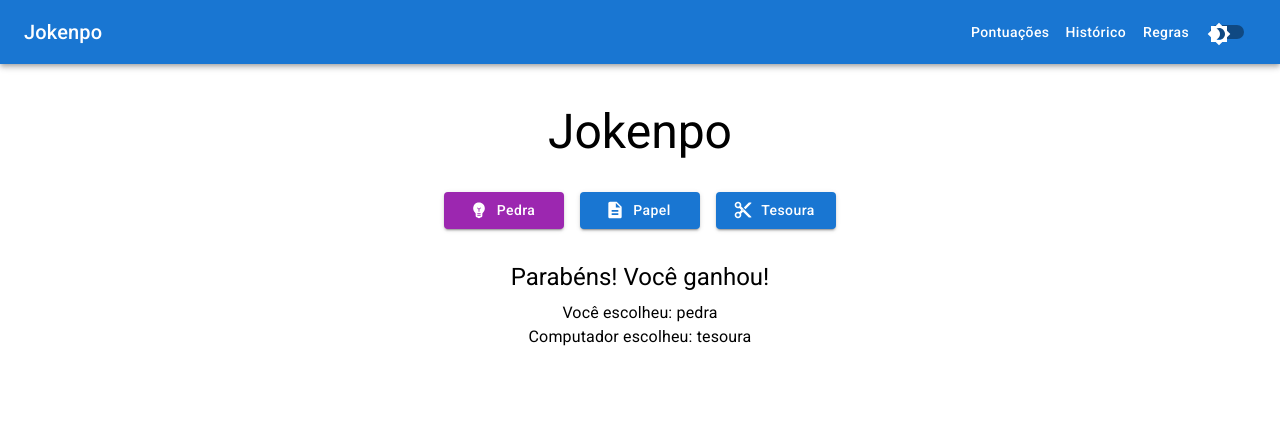
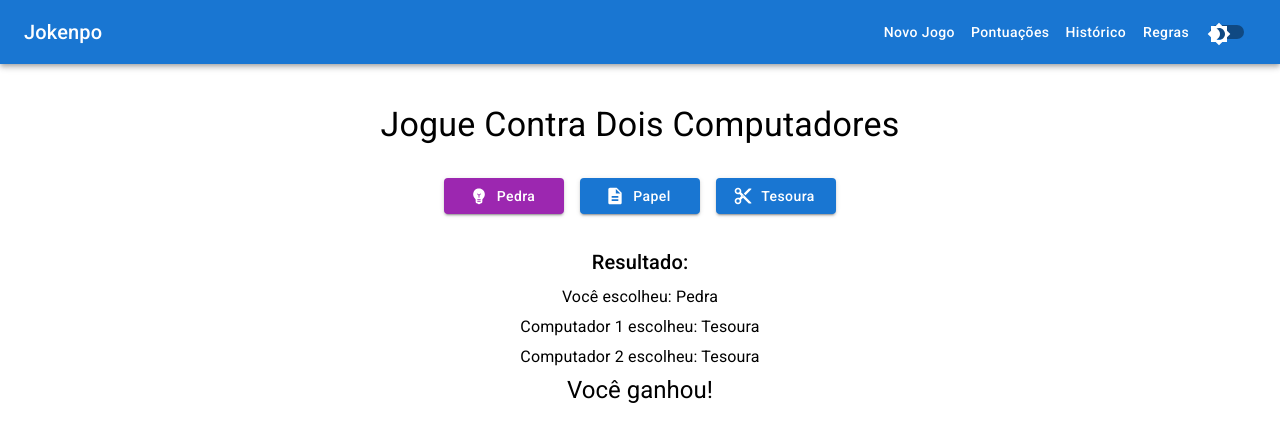
Before and after one commit to tnsilva/jokenpo, a React (Vite) app: page / in a window 1280 px wide. Both pictures are taken after a click on the button "Pedra". Shown: the top 442 px of the page. Built offline with nearby package versions, Linux system fonts and the light colour scheme.

Commit message:
refact: history page update

```diff
--- a/index.html
+++ b/index.html
@@ -12,7 +12,7 @@
   <link rel="stylesheet" href="https://fonts.googleapis.com/icon?family=Material+Icons" />
 </head>
 
-<body style="margin: 0; padding: 0">
+<body style="margin: 0; padding: 0; box-sizing: border-box;">
   <div id="root"></div>
   <script type="module" src="/src/main.tsx"></script>
 </body>
--- a/src/components/layouts/Header/index.tsx
+++ b/src/components/layouts/Header/index.tsx
@@ -31,6 +31,9 @@ export const Header = () => {
             </Link>
           </Typography>
           <Box sx={{ display: "flex", alignItems: "center" }}>
+            <Button color="inherit" component={Link} to="/">
+              Novo Jogo
+            </Button>
             <Button color="inherit" component={Link} to="/scores">
               Pontuações
             </Button>
--- a/src/components/layouts/Layout.tsx
+++ b/src/components/layouts/Layout.tsx
@@ -12,13 +12,14 @@ export const Layout = ({ children }: LayoutProps) => {
   console.log("Mode: ", darkMode);
   return (
     <Stack
-      m={0}
-      p={0}
-      sx={{ background: darkMode ? "black" : "white", height: "100vh" }}
+      // m={0}
+      // p={0}
+      sx={{ background: darkMode ? "black" : "white"}}
+      height="auto"
     >
       <Header />
       <MainPage>{children}</MainPage>
-      <Footer />
+      {/* <Footer /> */}
     </Stack>
   );
 };
--- a/src/components/layouts/Main/index.tsx
+++ b/src/components/layouts/Main/index.tsx
@@ -5,5 +5,5 @@ type MainProps = {
 };
 
 export const MainPage = ({ children }: MainProps) => {
-  return <Box>{children}</Box>;
+  return <Box minHeight="100vh">{children}</Box>;
 };
--- a/src/contexts/PlayContext.tsx
+++ b/src/contexts/PlayContext.tsx
@@ -5,7 +5,8 @@ import ScissorsIcon from "@mui/icons-material/ContentCut";
 
 interface IHistory {
   userChoice: string;
-  computerChoice: string;
+  computerChoice1: string;
+  computerChoice2: string;
   result: string;
 }
 
@@ -19,13 +20,15 @@ interface IChoice {
 interface PlayContextData {
   choices: IChoice[];
   userChoice: string;
-  computerChoice: string;
+  computerChoice1: string;
+  computerChoice2: string;
   result: string;
   showResult: boolean;
   userScore: number;
-  computerScore: number;
+  computer1Score: number;
+  computer2Score: number;
   history: IHistory[];
-  handleChoice: (choice: string) => void;
+  handleUserChoice: (choice: string) => void;
 }
 
 export const PlayContext = createContext<PlayContextData>(
@@ -33,21 +36,39 @@ export const PlayContext = createContext<PlayContextData>(
 );
 
 const choices = [
-  { name: "Pedra", icon: <RockIcon />, value: "pedra", alt: "Pedra" },
-  { name: "Papel", icon: <PaperIcon />, value: "papel", alt: "Papel" },
-  { name: "Tesoura", icon: <ScissorsIcon />, value: "tesoura", alt: "Tesoura" },
+  { name: "Pedra", icon: <RockIcon />, value: "Pedra", alt: "Pedra" },
+  { name: "Papel", icon: <PaperIcon />, value: "Papel", alt: "Papel" },
+  { name: "Tesoura", icon: <ScissorsIcon />, value: "Tesoura", alt: "Tesoura" },
 ];
 
-const getResult = (userChoice: string, computerChoice: string) => {
-  if (userChoice === computerChoice) return "Empate";
-  if (
-    (userChoice === "pedra" && computerChoice === "tesoura") ||
-    (userChoice === "papel" && computerChoice === "pedra") ||
-    (userChoice === "tesoura" && computerChoice === "papel")
-  ) {
-    return "Você ganhou!";
+const getRandomChoice = () =>
+  choices[Math.floor(Math.random() * choices.length)];
+
+const determineWinner = (
+  userChoice: string,
+  computerChoice1: string,
+  computerChoice2: string
+) => {
+  const winConditions: any = {
+    Pedra: "Tesoura",
+    Papel: "Pedra",
+    Tesoura: "Papel",
+  };
+
+  const userWinsComputer1 = winConditions[userChoice] === computerChoice1;
+  const userWinsComputer2 = winConditions[userChoice] === computerChoice2;
+  const computer1WinsUser = winConditions[computerChoice1] === userChoice;
+  const computer2WinsUser = winConditions[computerChoice2] === userChoice;
+
+  if (userWinsComputer1 && userWinsComputer2) {
+    return "win";
   }
-  return "Você perdeu!";
+
+  if (computer1WinsUser && computer2WinsUser) {
+    return "lose";
+  }
+
+  return "draw";
 };
 
 const sounds = {
@@ -76,11 +97,13 @@ interface PlayProviderProps {
 
 export const PlayProvider = ({ children }: PlayProviderProps) => {
   const [userChoice, setUserChoice] = useState("");
-  const [computerChoice, setComputerChoice] = useState("");
+  const [computerChoice1, setComputerChoice1] = useState("");
+  const [computerChoice2, setComputerChoice2] = useState("");
   const [result, setResult] = useState("");
   const [showResult, setShowResult] = useState(false);
   const [userScore, setUserScore] = useState(0);
-  const [computerScore, setComputerScore] = useState(0);
+  const [computer1Score, setComputer1Score] = useState(0);
+  const [computer2Score, setComputer2Score] = useState(0);
   const [history, setHistory] = useState<IHistory[]>([]);
 
   useEffect(() => {
@@ -90,15 +113,15 @@ export const PlayProvider = ({ children }: PlayProviderProps) => {
       switch (event.key) {
         case "P":
         case "p":
-          handleChoice("pedra");
+          handleUserChoice("Pedra");
           break;
         case "A":
         case "a":
-          handleChoice("papel");
+          handleUserChoice("Papel");
           break;
         case "T":
         case "t":
-          handleChoice("tesoura");
+          handleUserChoice("Tesoura");
           break;
         default:
           break;
@@ -112,31 +135,54 @@ export const PlayProvider = ({ children }: PlayProviderProps) => {
     };
   }, []);
 
-  const handleChoice = (choice: string) => {
+  useEffect(() => {
+    if (result) {
+      if (result === "win") {
+        setUserScore((prev) => prev + 1);
+        playSound(sounds.win);
+      } else if (result === "lose") {
+        setComputer1Score((prev) => prev + 1);
+        setComputer2Score((prev) => prev + 1);
+        playSound(sounds.lose);
+      }
+
+      setHistory([
+        ...history,
+        {
+          userChoice,
+          computerChoice1,
+          computerChoice2,
+          result,
+        },
+      ]);
+    }
+  }, [result]);
+
+  const handleUserChoice = (choice: string) => {
     playSound(sounds.click);
-    const randomChoice =
-      choices[Math.floor(Math.random() * choices.length)].value;
+    const computer1 = getRandomChoice().value;
+    const computer2 = getRandomChoice().value;
+    const gameResult = determineWinner(choice, computer1, computer2);
+
     setUserChoice(choice);
-    setComputerChoice(randomChoice);
-    const result = getResult(choice, randomChoice);
-    setResult(result);
-    setShowResult(false); // Oculta o resultado anterior
+    setComputerChoice1(computer1);
+    setComputerChoice2(computer2);
+    setResult(gameResult);
+    setShowResult(false);
+
     setTimeout(() => {
-      setShowResult(true); // Mostra o novo resultado após um pequeno atraso
+      setShowResult(true);
     }, 100);
 
-    setHistory([
-      ...history,
-      { userChoice: choice, computerChoice: randomChoice, result },
-    ]);
-
-    if (result === "Você ganhou!") {
-      setUserScore(userScore + 1);
-      playSound(sounds.win);
-    } else if (result === "Você perdeu!") {
-      setComputerScore(computerScore + 1);
-      playSound(sounds.lose);
-    }
+    // setHistory([
+    //   ...history,
+    //   {
+    //     userChoice: choice,
+    //     computerChoice1: computer1,
+    //     computerChoice2: computer2,
+    //     result,
+    //   },
+    // ]);
   };
 
   return (
@@ -144,13 +190,15 @@ export const PlayProvider = ({ children }: PlayProviderProps) => {
       value={{
         choices,
         userChoice,
-        computerChoice,
+        computerChoice1,
+        computerChoice2,
         result,
         showResult,
         userScore,
-        computerScore,
+        computer1Score,
+        computer2Score,
         history,
-        handleChoice,
+        handleUserChoice,
       }}
     >
       {children}
--- a/src/pages/History.tsx
+++ b/src/pages/History.tsx
@@ -1,26 +1,98 @@
-import { Typography, Box } from "@mui/material";
+import {
+  Container,
+  Typography,
+  Table,
+  TableBody,
+  TableCell,
+  TableContainer,
+  TableHead,
+  TableRow,
+  Paper,
+  Box,
+  IconButton,
+  Tooltip,
+} from "@mui/material";
+import { styled } from "@mui/system";
+import {
+  CheckCircleOutline,
+  HighlightOff,
+  RemoveCircleOutline,
+} from "@mui/icons-material";
 import { usePlayContext } from "../hooks";
+
+const StyledTableCell = styled(TableCell)(({ theme }) => ({
+  fontWeight: "bold",
+  backgroundColor:
+    theme.palette.mode === "light" ? theme.palette.grey[200] : "inherit",
+}));
 
 const History = () => {
   const { history } = usePlayContext();
 
   return (
-    <Box sx={{ textAlign: "center", mt: 5 }}>
-      <Typography variant="h4" gutterBottom>
-        Histórico de Partidas
-      </Typography>
-      {history.length < 1 && (
+    <Container maxWidth="md" sx={{ pb: 2, height: "100%" }}>
+      <Box sx={{ mt: 4, mb: 2 }}>
+        <Typography variant="h4" gutterBottom>
+          Histórico de Rodadas
+        </Typography>
+        <Typography variant="subtitle1" gutterBottom>
+          Aqui você pode ver o histórico das suas partidas jogadas.
+        </Typography>
+      </Box>
+
+      {history.length < 1 ? (
         <Typography mt={2}>
-          Você precisa jogar primeiro. Clique em "Jokenpo"!
+          ** Você precisa jogar primeiro. Clique em "Jokenpo"!
         </Typography>
+      ) : (
+        <TableContainer component={Paper}>
+          <Table>
+            <TableHead>
+              <TableRow>
+                <StyledTableCell>Rodada</StyledTableCell>
+                <StyledTableCell>Usuário</StyledTableCell>
+                <StyledTableCell>Computador 1</StyledTableCell>
+                <StyledTableCell>Computador 2</StyledTableCell>
+                <StyledTableCell>Resultado</StyledTableCell>
+              </TableRow>
+            </TableHead>
+            <TableBody>
+              {history.map((game, index) => (
+                <TableRow key={index}>
+                  <TableCell>{index + 1}</TableCell>
+                  <TableCell>{game.userChoice}</TableCell>
+                  <TableCell>{game.computerChoice1}</TableCell>
+                  <TableCell>{game.computerChoice2}</TableCell>
+                  <TableCell>
+                    {game.result === "win" && (
+                      <Tooltip title="Vitória">
+                        <IconButton>
+                          <CheckCircleOutline color="success" />
+                        </IconButton>
+                      </Tooltip>
+                    )}
+                    {game.result === "lose" && (
+                      <Tooltip title="Derrota">
+                        <IconButton>
+                          <HighlightOff color="error" />
+                        </IconButton>
+                      </Tooltip>
+                    )}
+                    {game.result === "draw" && (
+                      <Tooltip title="Empate">
+                        <IconButton>
+                          <RemoveCircleOutline color="warning" />
+                        </IconButton>
+                      </Tooltip>
+                    )}
+                  </TableCell>
+                </TableRow>
+              ))}
+            </TableBody>
+          </Table>
+        </TableContainer>
       )}
-      {history.map((game, index) => (
-        <Typography key={index} variant="body2">
-          Jogo {index + 1}: Você escolheu {game.userChoice}, Computador escolheu{" "}
-          {game.computerChoice} - {game.result}
-        </Typography>
-      ))}
-    </Box>
+    </Container>
   );
 };
 
--- a/src/pages/Jokenpo.tsx
+++ b/src/pages/Jokenpo.tsx
@@ -7,17 +7,20 @@ const Jokenpo = () => {
   const {
     choices,
     userChoice,
-    handleChoice,
+    handleUserChoice,
     showResult,
     result,
-    computerChoice,
+    computerChoice1,
+    computerChoice2,
   } = usePlayContext();
 
   return (
     <Container maxWidth="sm" sx={{ textAlign: "center", mt: 5 }}>
-      <Typography variant="h3" gutterBottom>
-        Jokenpo
-      </Typography>
+      <Box sx={{ mt: 4, mb: 2 }}>
+        <Typography variant="h4" gutterBottom>
+          Jogue Contra Dois Computadores
+        </Typography>
+      </Box>
 
       <Box my={4}>
         <Grid container spacing={2} justifyContent="center">
@@ -26,7 +29,7 @@ const Jokenpo = () => {
               <Button
                 variant="contained"
                 color={userChoice === choice.value ? "secondary" : "primary"}
-                onClick={() => handleChoice(choice.value)}
+                onClick={() => handleUserChoice(choice.value)}
                 startIcon={choice.icon}
                 sx={{ minWidth: 120 }}
                 aria-label={choice.alt}
@@ -44,20 +47,27 @@ const Jokenpo = () => {
         classNames="result"
         unmountOnExit
       >
-        <Box my={4}>
-          <Typography variant="h5" gutterBottom>
-            {result === "Empate"
-              ? "Empate! Jogue novamente."
-              : result === "Você ganhou!"
-              ? "Parabéns! Você ganhou!"
-              : "Que pena! Você perdeu."}
-          </Typography>
-          <Typography variant="body1">
-            Você escolheu: {userChoice}
-            <br />
-            Computador escolheu: {computerChoice}
-          </Typography>
-        </Box>
+        {result && (
+          <Box sx={{ mt: 4, textAlign: "center" }}>
+            <Typography variant="h6" gutterBottom>
+              Resultado:
+            </Typography>
+            <Typography variant="body1" gutterBottom>
+              Você escolheu: {userChoice}
+            </Typography>
+            <Typography variant="body1" gutterBottom>
+              Computador 1 escolheu: {computerChoice1}
+            </Typography>
+            <Typography variant="body1" gutterBottom>
+              Computador 2 escolheu: {computerChoice2}
+            </Typography>
+            <Typography variant="h5" gutterBottom>
+              {result === "win" && "Você ganhou!"}
+              {result === "lose" && "Você perdeu!"}
+              {result === "draw" && "Empate!"}
+            </Typography>
+          </Box>
+        )}
       </CSSTransition>
     </Container>
   );
--- a/src/pages/Scores.tsx
+++ b/src/pages/Scores.tsx
@@ -2,7 +2,7 @@ import { Typography, Box } from "@mui/material";
 import { usePlayContext } from "../hooks";
 
 const Scores = () => {
-  const { userScore, computerScore } = usePlayContext();
+  const { userScore, computer1Score, computer2Score } = usePlayContext();
 
   return (
     <Box sx={{ textAlign: "center", mt: 5 }}>
@@ -12,7 +12,9 @@ const Scores = () => {
       <Typography variant="body1">
         Você: {userScore}
         <br />
-        Computador: {computerScore}
+        Computador 1: {computer1Score}
+        <br />
+        Computador 2: {computer2Score}
       </Typography>
     </Box>
   );
--- a/src/themes.ts
+++ b/src/themes.ts
@@ -28,6 +28,19 @@ const darkTheme = createTheme({
         size: "medium",
       },
     },
+    MuiTable: {
+      defaultProps: {
+        color: "#c1c1c1"
+      }
+    },
+    MuiTableCell: {
+      styleOverrides: {
+        root: {
+          backgroundColor: 'inherit',
+          color: '#c1c1c1'
+        }
+      }
+    }
   },
   typography: {
     allVariants: {
```
